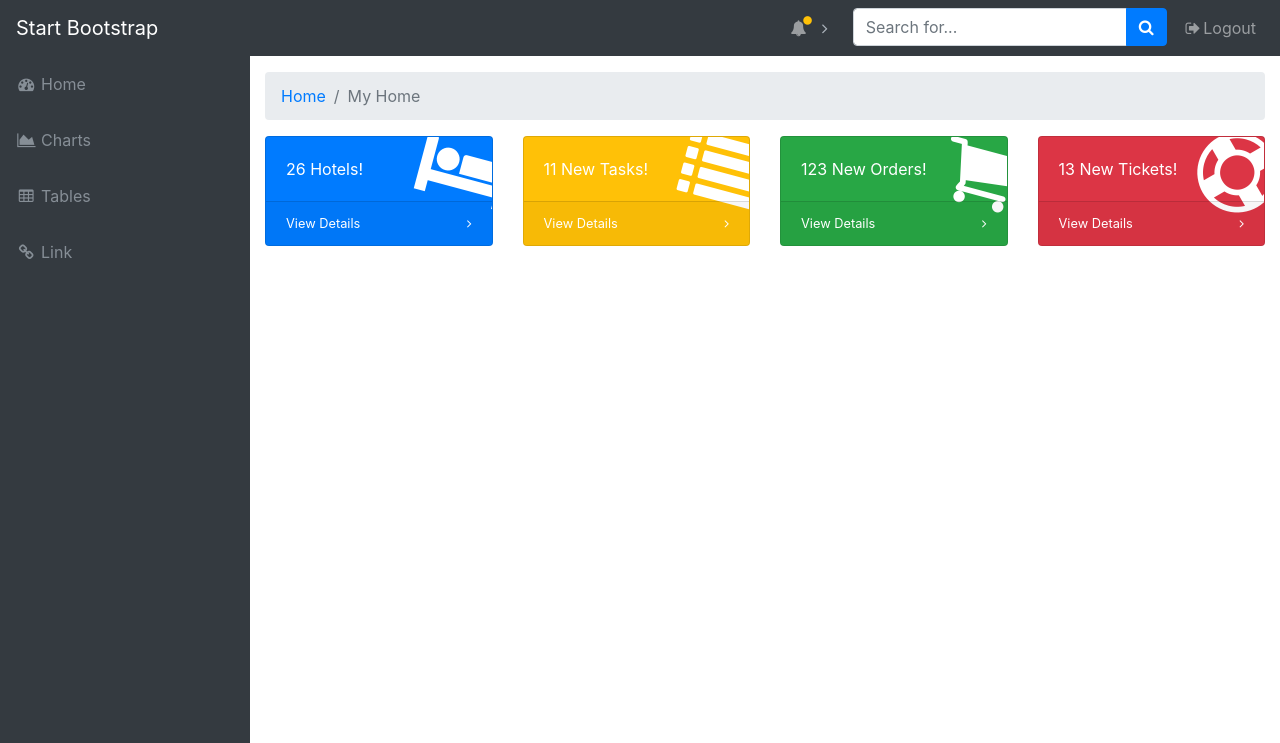
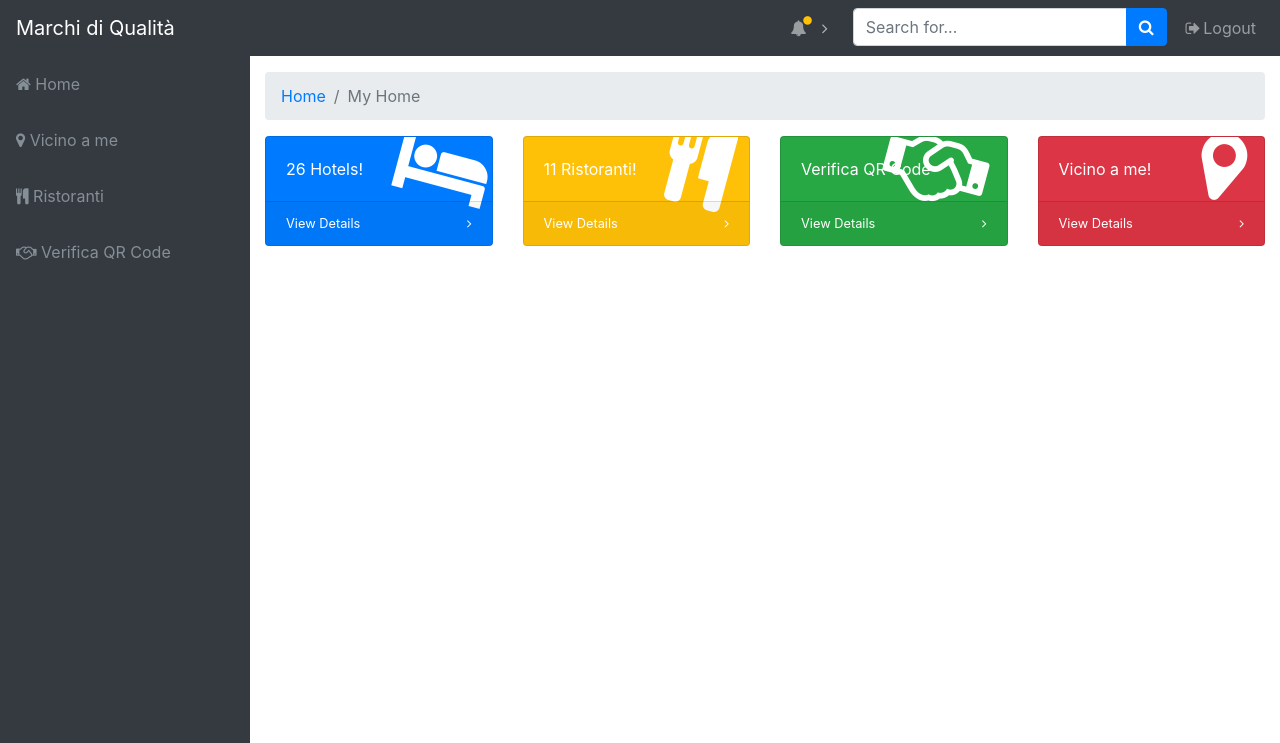
Before and after one commit to antonio-pierro/aind, a PHP site: page / in a window 1280 px wide. Shown: the top 743 px of the page. Run offline with PHP 8.4, Linux system fonts and the light colour scheme.

Commit message:
Update card-body-icon

```diff
--- a/components/icon-cards.html
+++ b/components/icon-cards.html
@@ -4,7 +4,7 @@
         <div class="card text-white bg-primary o-hidden h-100">
             <div class="card-body">
                 <div class="card-body-icon">
-                    <i class="fa fa-fw fa-hotel"></i>
+                    <i class="fa fa-fw fa-hotel"></i>&nbsp;
                 </div>
                 <div class="mr-5">26 Hotels!</div>
             </div>
@@ -20,9 +20,9 @@
         <div class="card text-white bg-warning o-hidden h-100">
             <div class="card-body">
                 <div class="card-body-icon">
-                    <i class="fa fa-fw fa-list"></i>
+                    <i class="fa fa-cutlery"></i>&nbsp;&nbsp;
                 </div>
-                <div class="mr-5">11 New Tasks!</div>
+                <div class="mr-5">11 Ristoranti!</div>
             </div>
             <a class="card-footer text-white clearfix small z-1" href="#">
                 <span class="float-left">View Details</span>
@@ -36,9 +36,9 @@
         <div class="card text-white bg-success o-hidden h-100">
             <div class="card-body">
                 <div class="card-body-icon">
-                    <i class="fa fa-fw fa-shopping-cart"></i>
+                    <i class="fa fa-handshake-o"></i>&nbsp;&nbsp;
                 </div>
-                <div class="mr-5">123 New Orders!</div>
+                <div class="mr-5">Verifica QR Code</div>
             </div>
             <a class="card-footer text-white clearfix small z-1" href="#">
                 <span class="float-left">View Details</span>
@@ -52,9 +52,9 @@
         <div class="card text-white bg-danger o-hidden h-100">
             <div class="card-body">
                 <div class="card-body-icon">
-                    <i class="fa fa-fw fa-support"></i>
+                    <i class="fa fa-map-marker"></i>&nbsp;&nbsp;
                 </div>
-                <div class="mr-5">13 New Tickets!</div>
+                <div class="mr-5">Vicino a me!</div>
             </div>
             <a class="card-footer text-white clearfix small z-1" href="#">
                 <span class="float-left">View Details</span>
--- a/components/navigation.php
+++ b/components/navigation.php
@@ -1,7 +1,7 @@
 <!-- Navigation-->
 <!--  TODO fix missing closing </div> tags. -->
 <nav class="navbar navbar-expand-lg navbar-dark bg-dark fixed-top" id="mainNav">
-    <a class="navbar-brand" href="index.php">Start Bootstrap</a>
+    <a class="navbar-brand" href="index.php">Marchi di Qualità</a>
     <button class="navbar-toggler navbar-toggler-right" type="button" data-toggle="collapse" data-target="#navbarResponsive" aria-controls="navbarResponsive" aria-expanded="false" aria-label="Toggle navigation">
         <span class="navbar-toggler-icon"></span>
     </button>
@@ -9,26 +9,26 @@
         <ul class="navbar-nav navbar-sidenav" id="exampleAccordion">
             <li class="nav-item" data-toggle="tooltip" data-placement="right" title="Dashboard">
                 <a class="nav-link" href="index.php">
-                    <i class="fa fa-fw fa-dashboard"></i>
+                    <i class="fa fa-home"></i>
                     <span class="nav-link-text">Home</span>
                 </a>
             </li>
             <li class="nav-item" data-toggle="tooltip" data-placement="right" title="Charts">
-                <a class="nav-link" href="charts.html">
-                    <i class="fa fa-fw fa-area-chart"></i>
-                    <span class="nav-link-text">Charts</span>
+                <a class="nav-link" href="#">
+                    <i class="fa fa-map-marker"></i>
+                    <span class="nav-link-text">Vicino a me</span>
                 </a>
             </li>
             <li class="nav-item" data-toggle="tooltip" data-placement="right" title="Tables">
-                <a class="nav-link" href="tables.html">
-                    <i class="fa fa-fw fa-table"></i>
-                    <span class="nav-link-text">Tables</span>
+                <a class="nav-link" href="#">
+                    <i class="fa fa-cutlery"></i>
+                    <span class="nav-link-text">Ristoranti</span>
                 </a>
             </li>
             <li class="nav-item" data-toggle="tooltip" data-placement="right" title="Link">
                 <a class="nav-link" href="#">
-                    <i class="fa fa-fw fa-link"></i>
-                    <span class="nav-link-text">Link</span>
+                    <i class="fa fa-handshake-o"></i>
+                    <span class="nav-link-text">Verifica QR Code</span>
                 </a>
             </li>
         </ul>
```
